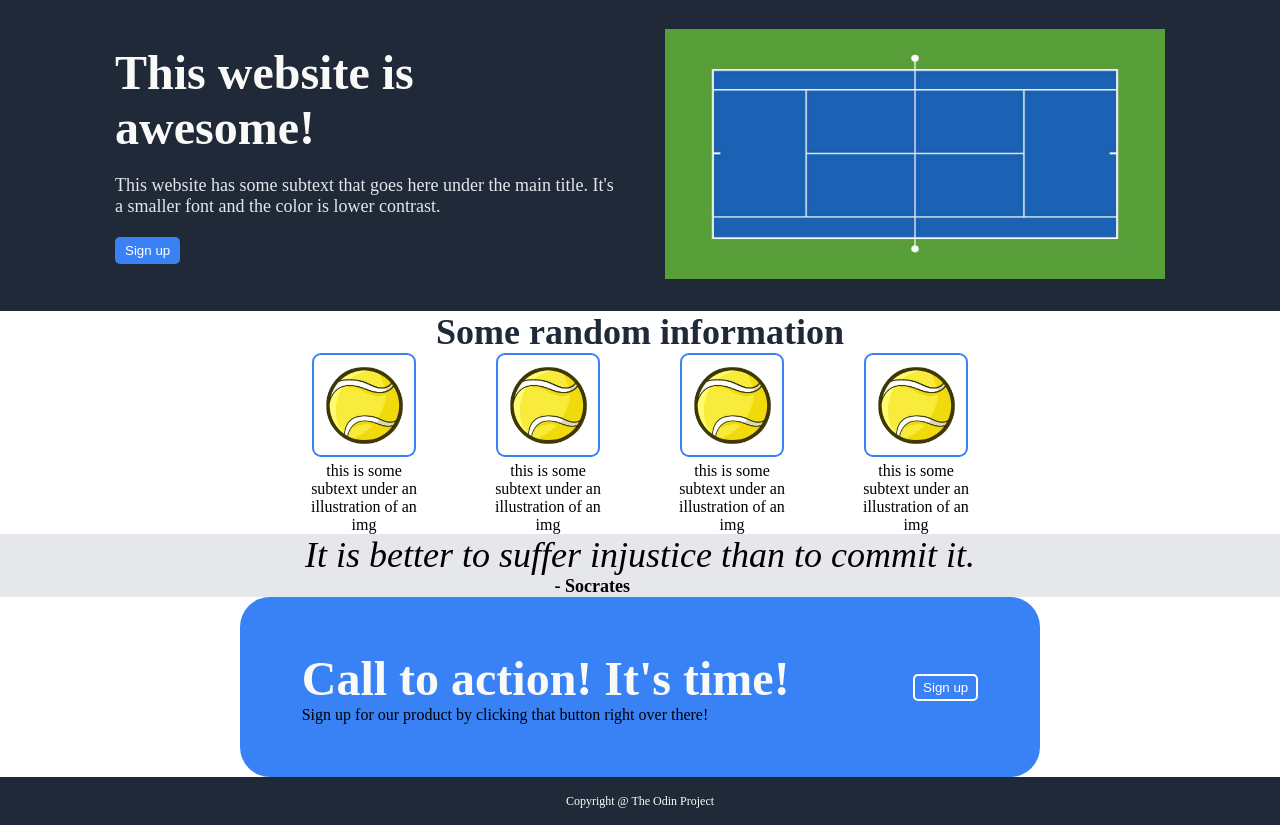
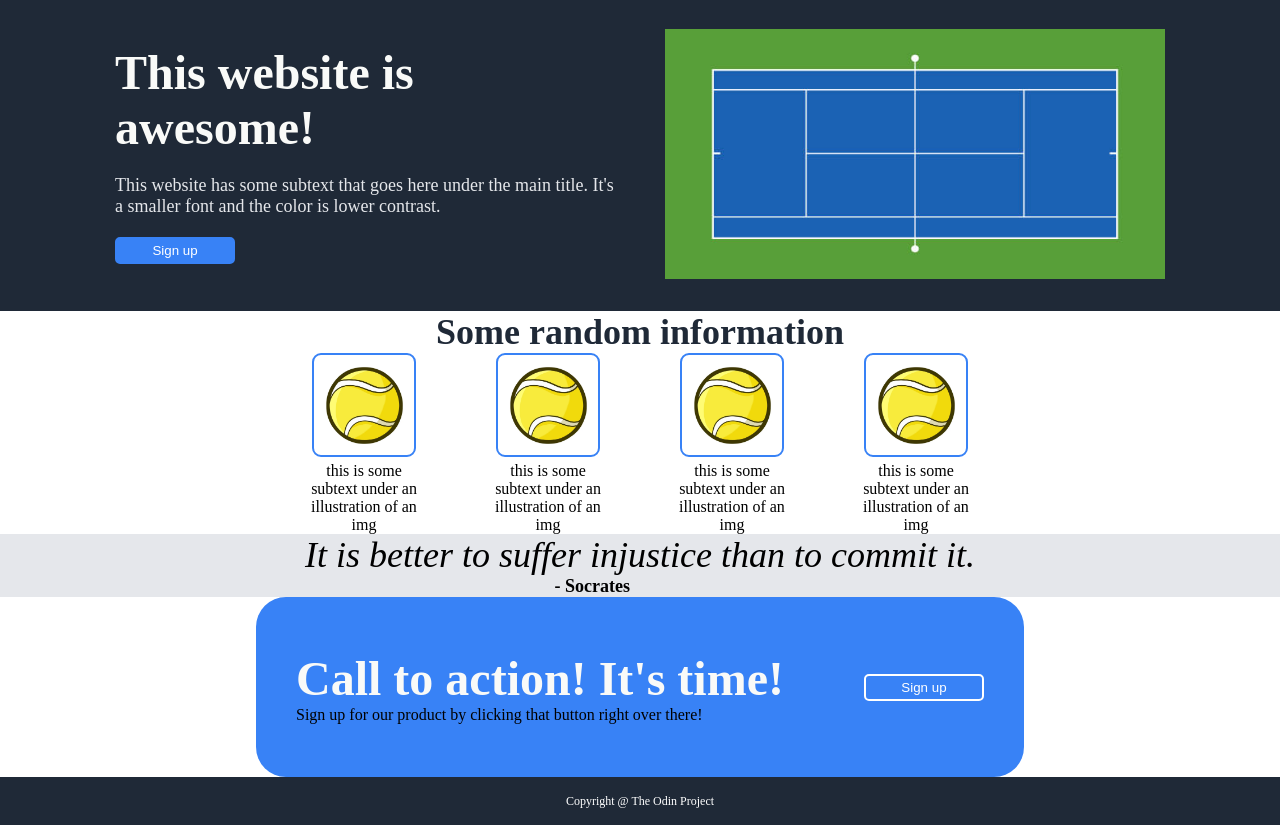
Before and after one commit to femi-anmly/project-landing-v2, a plain HTML site: page index.html in a window 1280 px wide. Shown: the part 39-864 px from the top of the page. Drawn offline with Linux system fonts and the light colour scheme; files whose address does not match are found by name.

Commit message:
Add links to the buttons

```diff
--- a/index.html
+++ b/index.html
@@ -22,7 +22,9 @@
         <div class="hook">
             <div class="title">This website is awesome!</div>
             <div class="words">This website has some subtext that goes here under the main title. It's a smaller font and the color is lower contrast.</div>
+            <a href="https://www.sofascore.com/player/neymar/124712" target="_blank">
                 <button class="button">Sign up</button>
+            </a>
         </div>
         <div class="img">
             <img src="img/hardcourt.jpg">
@@ -70,7 +72,9 @@
                 <div class="title">Call to action! It's time!</div>
                 <div class="words">Sign up for our product by clicking that button right over there!</div>
             </div>
-            <button class="button">Sign up</button>
+            <a href="https://www.sofascore.com/player/neymar/124712" target="_blank">
+                <button class="button">Sign up</button>
+            </a>
         </div>
     </div>
 
--- a/style.css
+++ b/style.css
@@ -104,7 +104,10 @@ a {
     border-color: white;
     border-style: solid;
     padding: 4px 8px;
+    width: 120px;
+    cursor: pointer;
 }
+
 
 .hook .button {
     align-self: self-start;
@@ -184,7 +187,7 @@ a {
 }
 .ad .container {
     background-color: #3882F6;
-    width: 800px;
+    width: 60%;
     height: 180px;
     border-radius: 30px;
     flex-direction: row;
```
